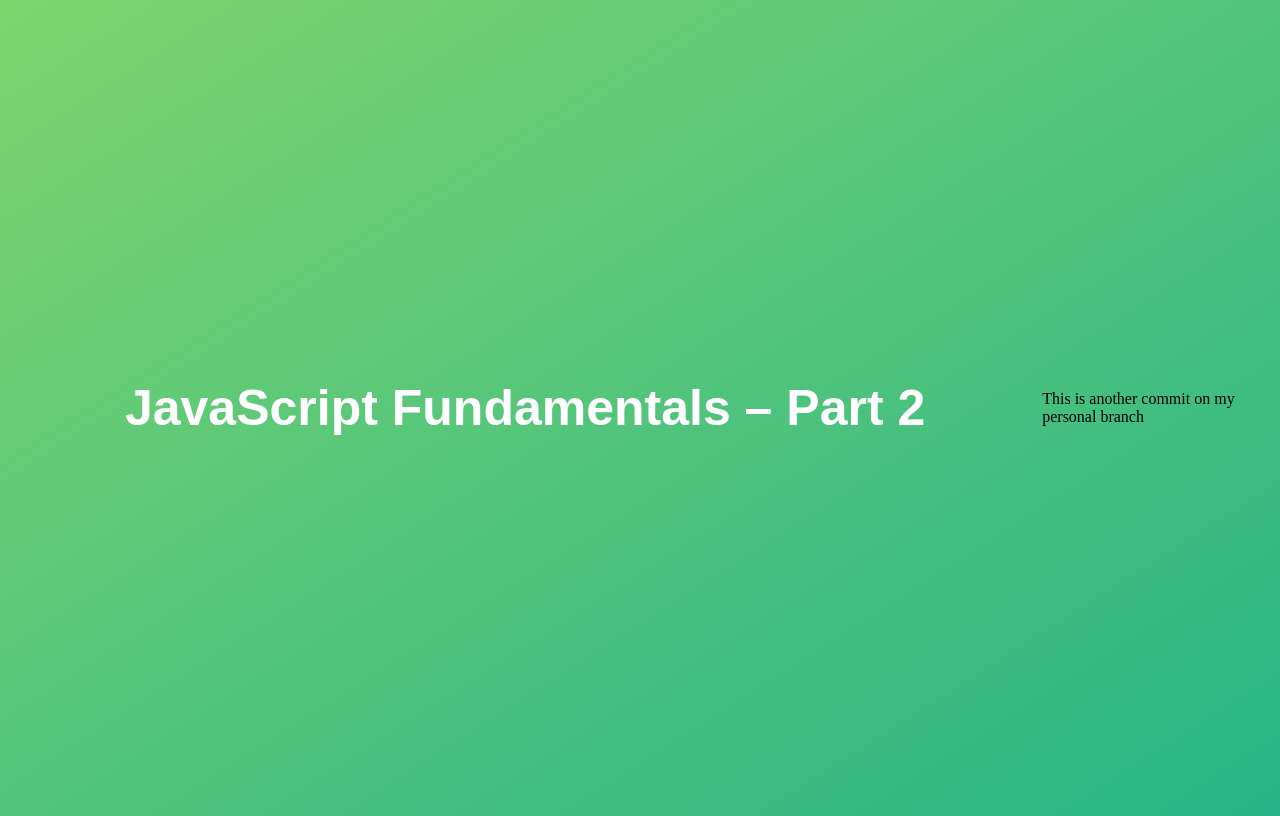
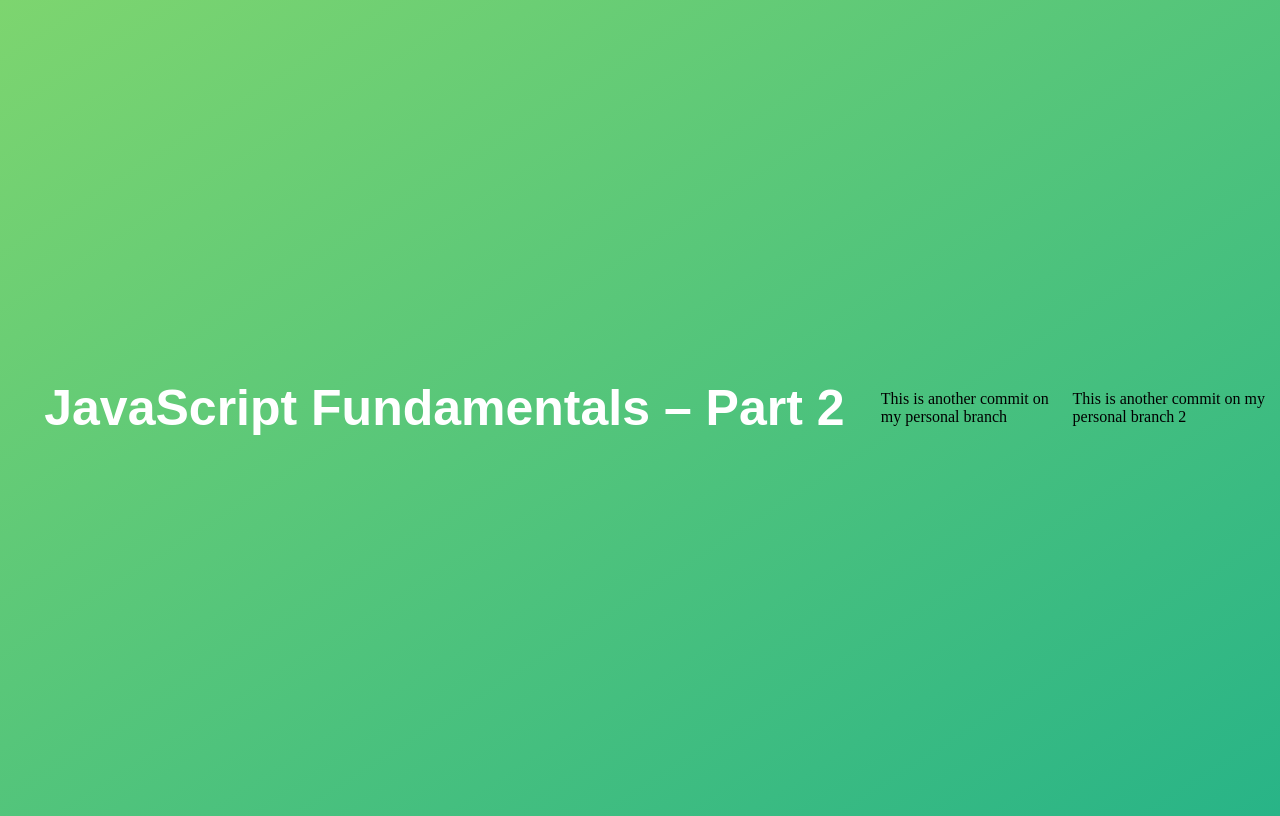
Before and after one commit to that-firefly/testing-commit, a plain HTML site: page 02-Fundamentals-Part-2/final/index.html in a window 1280 px wide. Drawn offline with Linux system fonts and the light colour scheme.

Commit message:
Testing second commit
Testing commit 2

```diff
--- a/02-Fundamentals-Part-2/final/index.html
+++ b/02-Fundamentals-Part-2/final/index.html
@@ -29,6 +29,7 @@
 <body>
   <h1>JavaScript Fundamentals – Part 2</h1>
   <p>This is another commit on my personal branch </p>
+  <p>This is another commit on my personal branch 2 </p>
   <script src="script.js"></script>
 </body>
 
```
